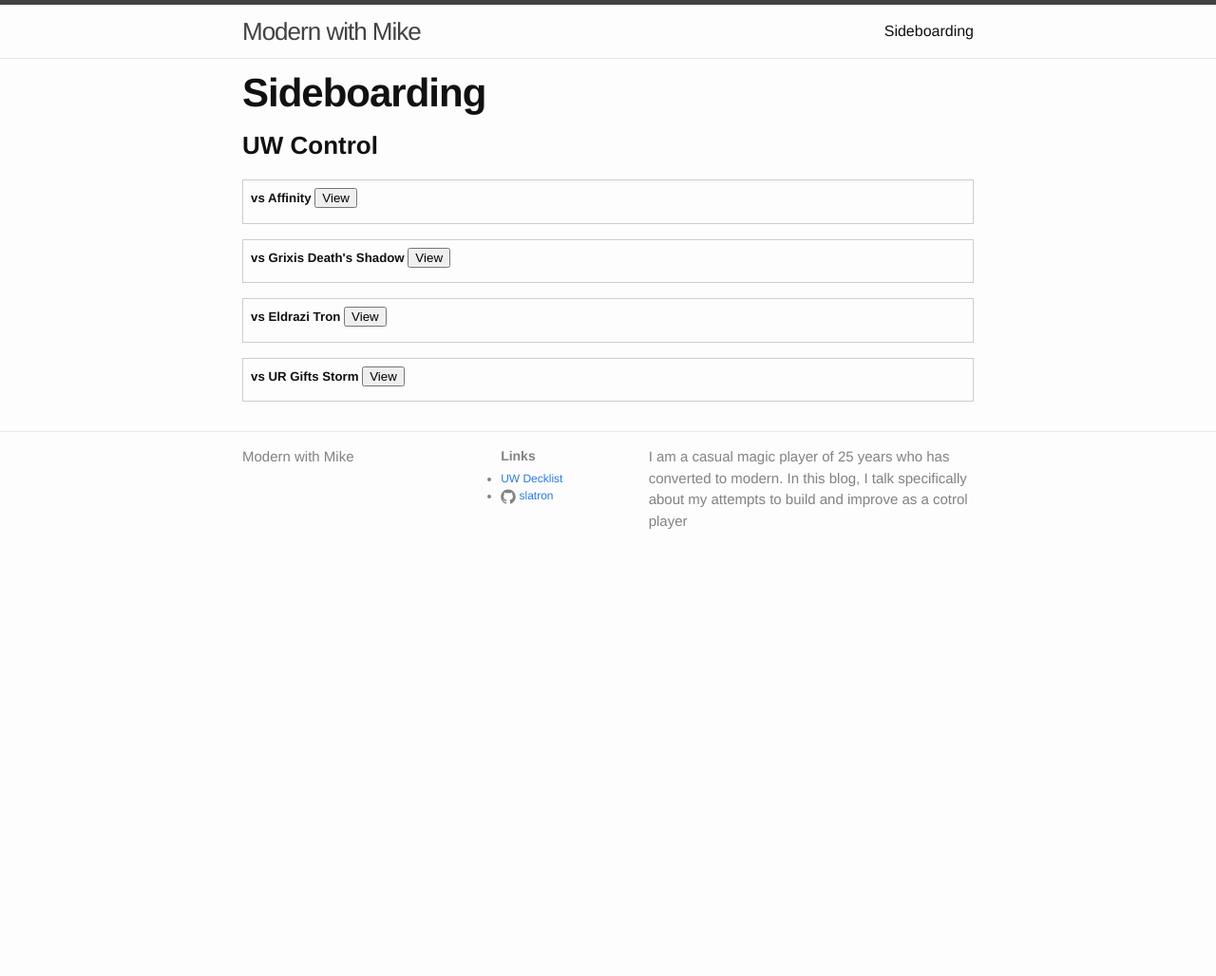
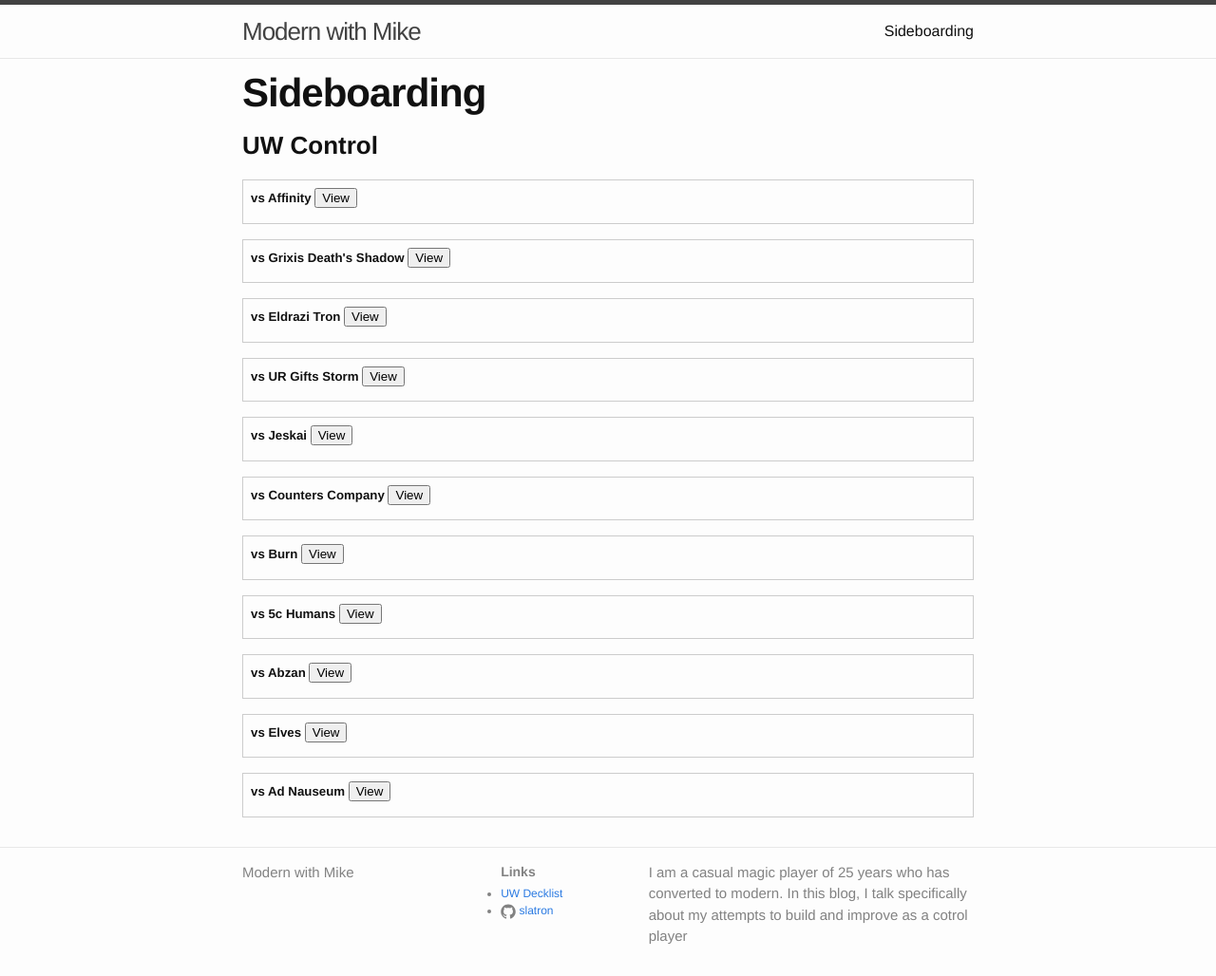
Before and after one commit to slatron/slatron.github.io, a Jekyll site: the page built from sideboarding.md, in a window 1280 px wide. Shown: the whole page at 95% size. Built offline with Jekyll 4.4.1, drawn with Linux system fonts in a browser that asks for light colours; before the commit the page ends 900 px from its top, so only the background shows below that; some of the changed lines change nothing that is shown.

Commit message:
updates sideboard for jeskai

```diff
--- a/sideboarding.md
+++ b/sideboarding.md
@@ -8,8 +8,8 @@
 ### UW Control
 
 <div code-showhide headline="vs Affinity">
-  <p>-2 <a showcard="Negate" card-position="right">Negate</a> -1 <a showcard="Mana Leak" card-position="down">Mana Leak</a> -1 <a showcard="Ancestral Vision" card-position="up">Ancestral Vision</a> -1 <a showcard="Think Twice" card-position="up">Think Twice</a> -1 <a showcard="Search for Azcantan" card-position="left">Search for Azcanta</a></p>
-  <p>+2 Stony Silence +1 Supreme Verdict +1 Timely Reinforcements +1 Ceremonious Rejection +1 Disenchant</p>
+  <p>-2 <a showcard="Negate" card-position="right">Negate</a> -1 <a showcard="Mana Leak" card-position="down">Mana Leak</a> -1 <a showcard="Ancestral Vision" card-position="up">Ancestral Vision</a> -1 <a showcard="Think Twice" card-position="up">Think Twice</a> -1 <a showcard="Search for Azcanta" card-position="left">Search for Azcanta</a></p>
+  <p>+2 Stony Silence +1 Supreme Verdict +1 Timely Reinforcements +2 Ceremonious Rejection</p>
 
   <h5>Sample Affinity Postboard</h5>
 
@@ -19,7 +19,7 @@
 
 <div code-showhide headline="vs Grixis Death's Shadow">
   <p>-1 Spell Snare -1 Negate -1 Think Twice -1 Search for Azcanta</p>
-  <p>+1 Rest in Peace +1 Grafdigger's Cage +1 Detention Sphere</p>
+  <p>+1 Rest in Peace +1 Relic of Progenitus +1 Detention Sphere</p>
 
   <h5>Sample Grixis Death's Shadow Postboard</h5>
 
@@ -28,8 +28,8 @@
 </div>
 
 <div code-showhide headline="vs Eldrazi Tron">
-  <p>-1 Spell Snare -2 Supreme Verdict -1 Think Twice -1 Gideon Jura -2 Gideon of the Trials</p>
-  <p>+2 Stony Silence +3 Geist of Saint Traft +1 Detention Sphere + 1Ceremonious Rejection</p>
+  <p>-1 Spell Snare  -1 Negate -2 Supreme Verdict -1 Think Twice -1 Gideon Jura -2 Gideon of the Trials -1 Serum Visions -1 Search for Azcanta</p>
+  <p>+2 Stony Silence +3 Geist of Saint Traft +1 Detention Sphere +2 Ceremonious Rejection +2 Spreading Seas</p>
 
   <h5>Sample Eldrazi Tron Postboard</h5>
 
@@ -38,6 +38,46 @@
 </div>
 
 <div code-showhide headline="vs UR Gifts Storm">
-  <p>-3 Supreme Verdict -1 Blessed Alliance -1 Gideon Jura -1 Search for Azcanta -1 Logic Knot -1 Sphinx's Revelation</p>
-  <p>+2 Dispel +1 Rest in Peace +1 Relic of Progenitus +1 Grafdigger's Cage +3 Geist of Saint Traft</p>
+  <p>-1 Think Twice -1 Supreme Verdict -1 Blessed Alliance -1 Gideon Jura -1 Search for Azcanta -1 Logic Knot -1 Sphinx's Revelation</p>
+  <p>+2 Dispel +1 Relic of Progenitus +1 Rest in Peace +3 Geist of Saint Traft</p>
+
+  <h5>Sample UR Gifts Storm Postboard</h5>
+
+  <p>-1 Pyretic Ritual -1 Opt</p>
+  <p>+2 Relic of Progenitus</p>
 </div>
+
+<div code-showhide headline="vs Jeskai">
+  <p>-2 Supreme Verdict -1 Detention Sphere -1 Blessed Alliance</p>
+  <p>+2 Dispel +1 Relic of Progenitus +1 Timely Reinforcements</p>
+
+  <h5>Sample Jeskai Postboard</h5>
+
+  <p>-2 Electrolyze -1 Spell Snare -1 Path to Exile -1 Serum Visions</p>
+  <p>+2 Relic of Progenitus +2 Dispel +1 Negate</p>
+</div>
+
+
+<div code-showhide headline="vs Counters Company">
+  <p>TODO</p>
+</div>
+
+<div code-showhide headline="vs Burn">
+  <p>TODO</p>
+</div>
+
+<div code-showhide headline="vs 5c Humans">
+  <p>TODO</p>
+</div>
+
+<div code-showhide headline="vs Abzan">
+  <p>TODO</p>
+</div>
+
+<div code-showhide headline="vs Elves">
+  <p>TODO</p>
+</div>
+
+<div code-showhide headline="vs Ad Nauseum">
+  <p>TODO</p>
+</div>
```
